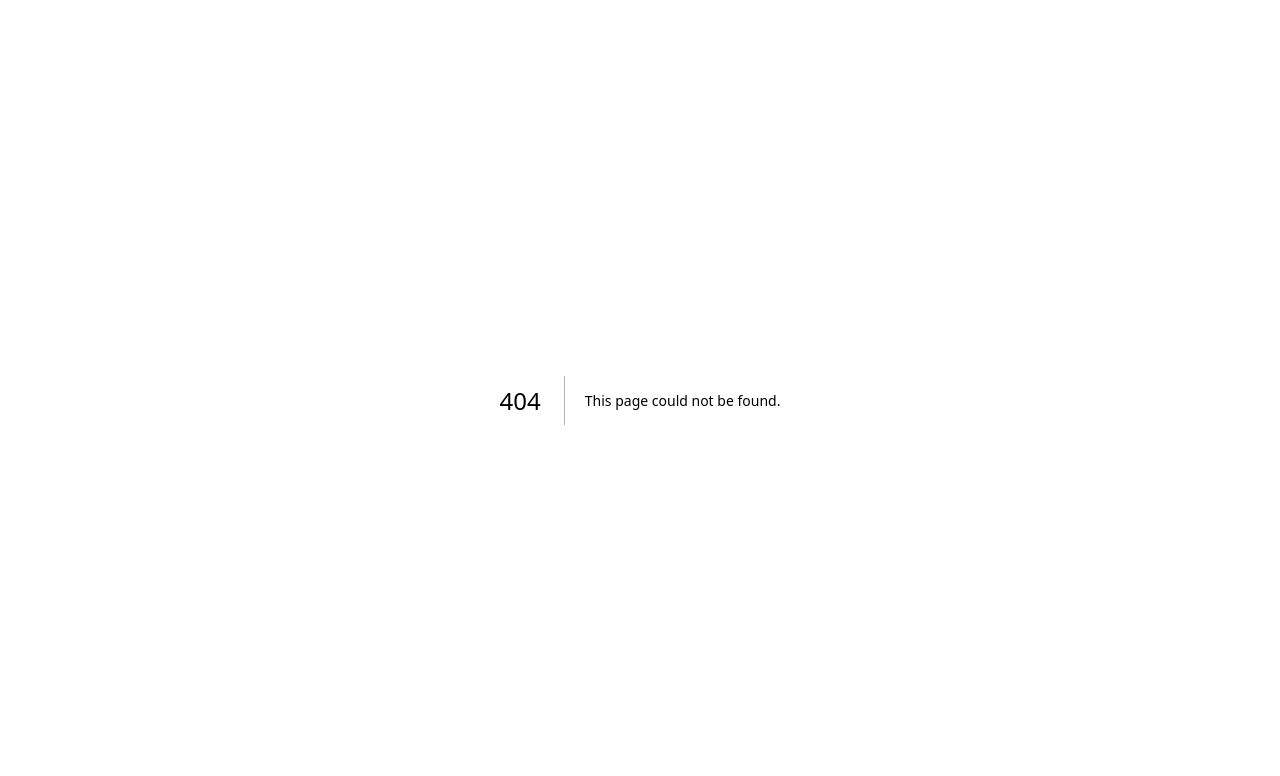
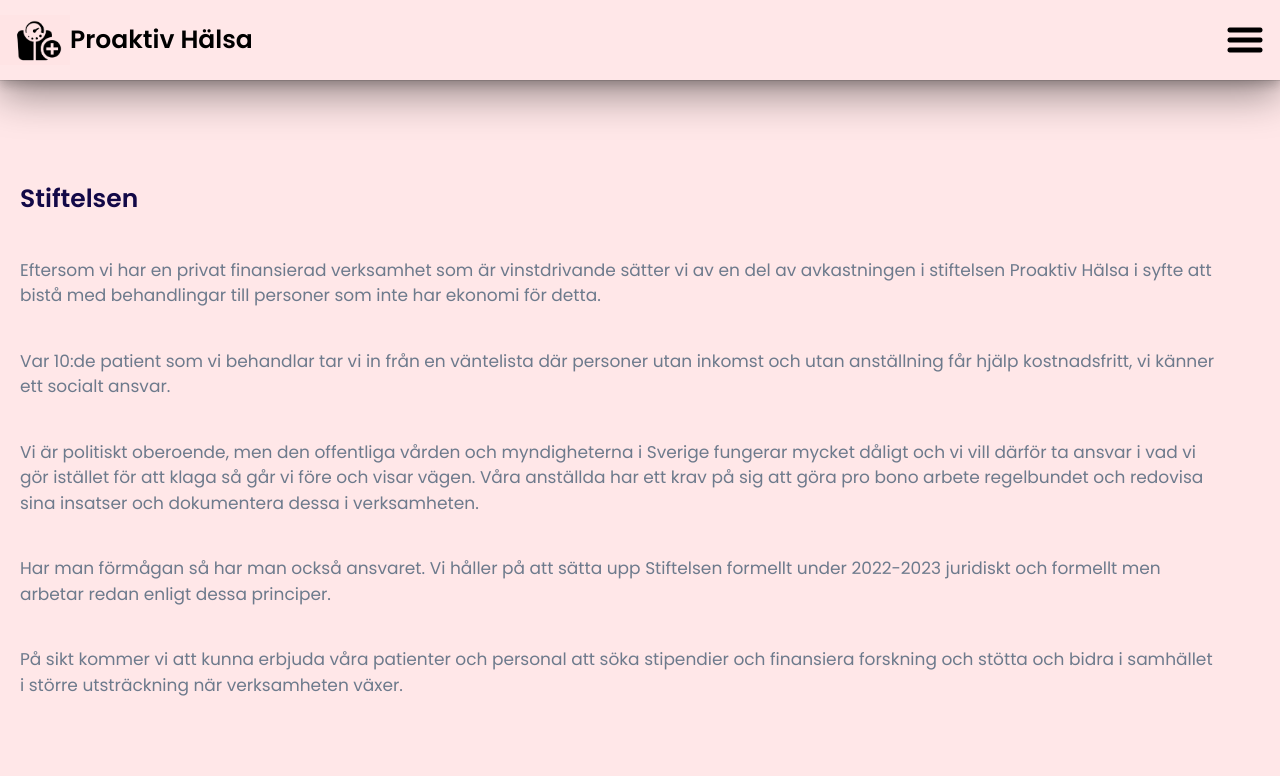
Before and after one commit to hakimm77/Proactive-health-website, a Next.js app: page /om-oss/stiftelsen in a window 1280 px wide. Before the commit this address had no page. Shown: the top 776 px of the page. Built offline with nearby package versions, Linux system fonts and the light colour scheme.

Commit message:
about/foundation done

```diff
--- a/pages/om-oss/personal.tsx
+++ b/pages/om-oss/personal.tsx
@@ -103,6 +103,7 @@ const StaffPage = () => {
             width: isMobile ? "95%" : "35%",
             objectFit: "contain",
             alignSelf: isMobile ? "center" : "",
+            borderRadius: 10,
           }}
         />
       </Flex>
--- /dev/null
+++ b/pages/om-oss/stiftelsen.tsx
@@ -0,0 +1,94 @@
+import { Footer } from "@/components/Footer";
+import { Navbar } from "@/components/Navbar";
+import { COLORS } from "@/helpers/colors";
+import { Flex, Text } from "@chakra-ui/react";
+import { useMediaQuery } from "@material-ui/core";
+import Image from "next/image";
+
+const FoundationPage = () => {
+  const isMobile = useMediaQuery("(max-width:1400px)");
+
+  return (
+    <Flex flexDir="column" alignItems="center" bgColor={COLORS.pink}>
+      <Navbar />
+
+      <Flex
+        mt={"100px"}
+        flexDir={isMobile ? "column" : "row"}
+        w={isMobile ? "100%" : "90%"}
+        justifyContent="space-around"
+        alignItems="flex-start"
+        paddingTop={20}
+        paddingBottom={20}
+      >
+        <Flex
+          flexDir="column"
+          color={COLORS.gray}
+          fontSize={isMobile ? 17 : 19}
+          w={isMobile ? "95%" : "40%"}
+          lineHeight={"1.5"}
+          pl={isMobile ? 5 : 0}
+          mb={isMobile ? 10 : 0}
+        >
+          <Text
+            color="#130947"
+            fontSize={isMobile ? 25 : 30}
+            fontWeight={600}
+            mb={10}
+          >
+            Stiftelsen
+          </Text>
+
+          <Text mb={10}>
+            Eftersom vi har en privat finansierad verksamhet som är
+            vinstdrivande sätter vi av en del av avkastningen i stiftelsen
+            Proaktiv Hälsa i syfte att bistå med behandlingar till personer som
+            inte har ekonomi för detta.
+          </Text>
+
+          <Text mb={10}>
+            Var 10:de patient som vi behandlar tar vi in från en väntelista där
+            personer utan inkomst och utan anställning får hjälp kostnadsfritt,
+            vi känner ett socialt ansvar.
+          </Text>
+
+          <Text mb={10}>
+            Vi är politiskt oberoende, men den offentliga vården och
+            myndigheterna i Sverige fungerar mycket dåligt och vi vill därför ta
+            ansvar i vad vi gör istället för att klaga så går vi före och visar
+            vägen. Våra anställda har ett krav på sig att göra pro bono arbete
+            regelbundet och redovisa sina insatser och dokumentera dessa i
+            verksamheten.
+          </Text>
+
+          <Text mb={10}>
+            Har man förmågan så har man också ansvaret. Vi håller på att sätta
+            upp Stiftelsen formellt under 2022-2023 juridiskt och formellt men
+            arbetar redan enligt dessa principer.
+          </Text>
+
+          <Text mb={10}>
+            På sikt kommer vi att kunna erbjuda våra patienter och personal att
+            söka stipendier och finansiera forskning och stötta och bidra i
+            samhället i större utsträckning när verksamheten växer.
+          </Text>
+        </Flex>
+
+        <Image
+          src={require("../../assets/doctor-image.jpg")}
+          alt={"doctor-image"}
+          style={{
+            width: isMobile ? "95%" : "35%",
+            objectFit: "contain",
+            alignSelf: isMobile ? "center" : "",
+            borderRadius: 10,
+          }}
+        />
+      </Flex>
+
+      <Footer />
+    </Flex>
+  );
+};
+
+export default FoundationPage;
--- a/pages/om-oss/styrelse.tsx
+++ b/pages/om-oss/styrelse.tsx
@@ -132,6 +132,7 @@ const BoardPage = () => {
             width: isMobile ? "95%" : "35%",
             objectFit: "contain",
             alignSelf: isMobile ? "center" : "",
+            borderRadius: 10,
           }}
         />
       </Flex>
```
Also changed, not shown: assets/doctor-image.jpg (added).
